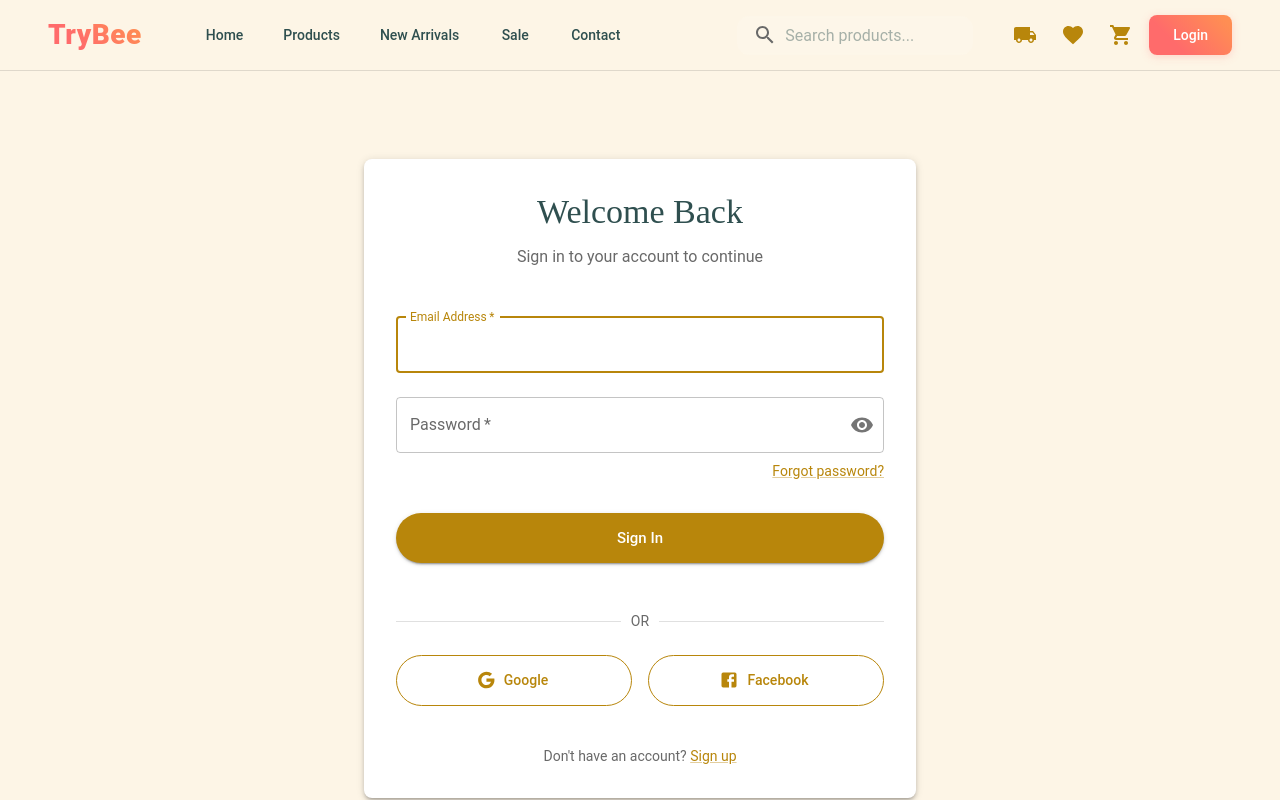
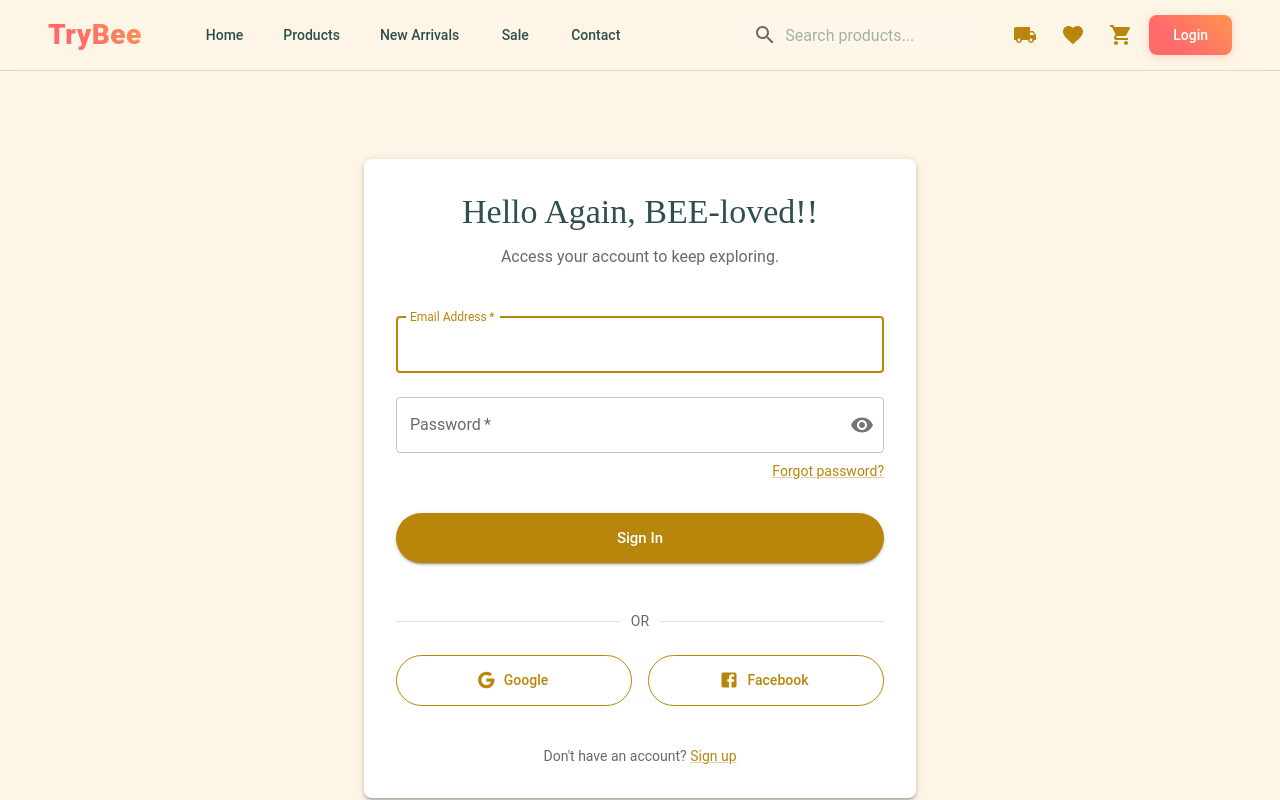
Before and after one commit to Ishiezz/TryBee, a React (Create React App) app in the folder client/: page /login in a window 1280 px wide. Shown: the top 800 px of the page. Built offline with nearby package versions, Linux system fonts and the light colour scheme.

Commit message:
login finish changes

```diff
--- a/client/src/pages/LoginPage.js
+++ b/client/src/pages/LoginPage.js
@@ -100,10 +100,10 @@ const LoginPage = () => {
           }}
         >
           <Typography component="h1" variant="h4" align="center" gutterBottom>
-            Welcome Back
+          Hello Again, BEE-loved!!
           </Typography>
           <Typography variant="body1" color="text.secondary" align="center" sx={{ mb: 4 }}>
-            Sign in to your account to continue
+          Access your account to keep exploring.
           </Typography>
 
           {error && (
```
